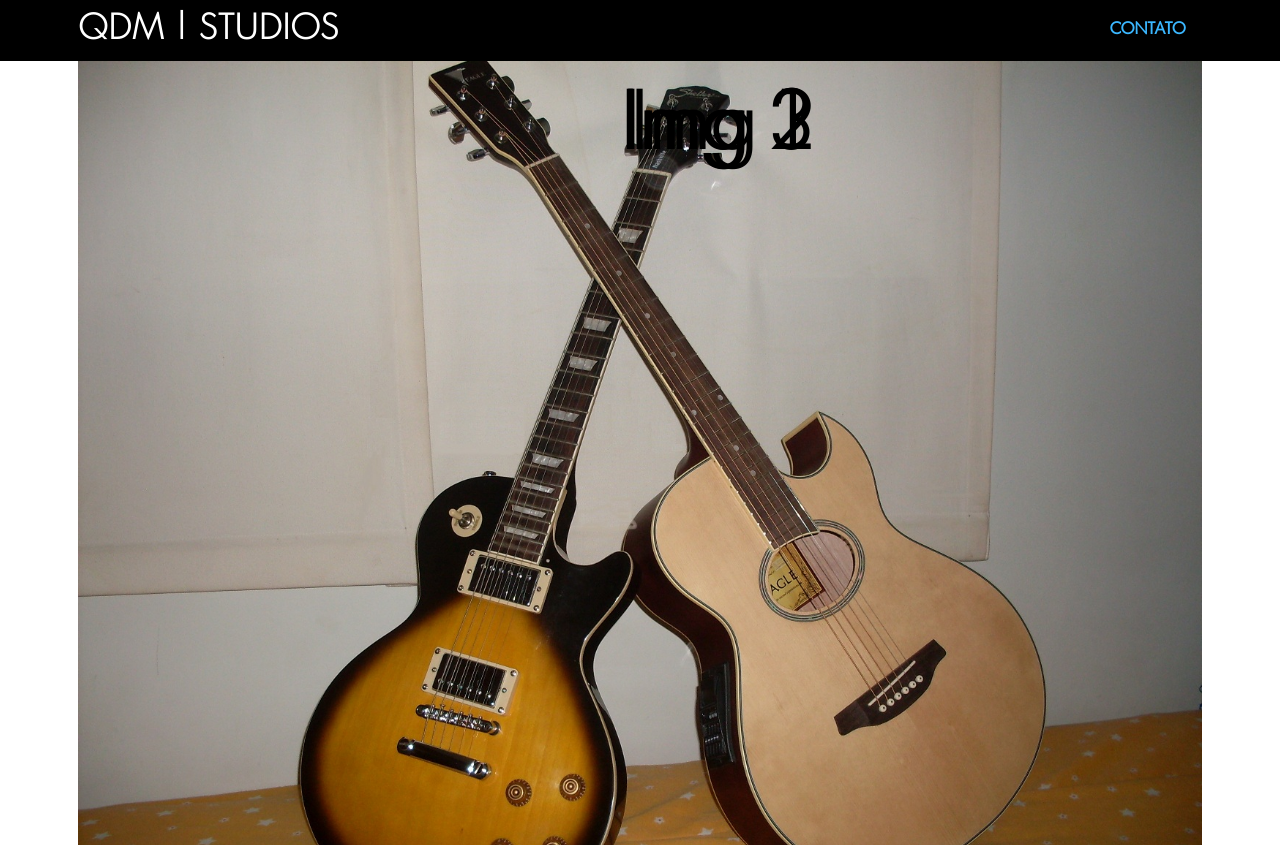
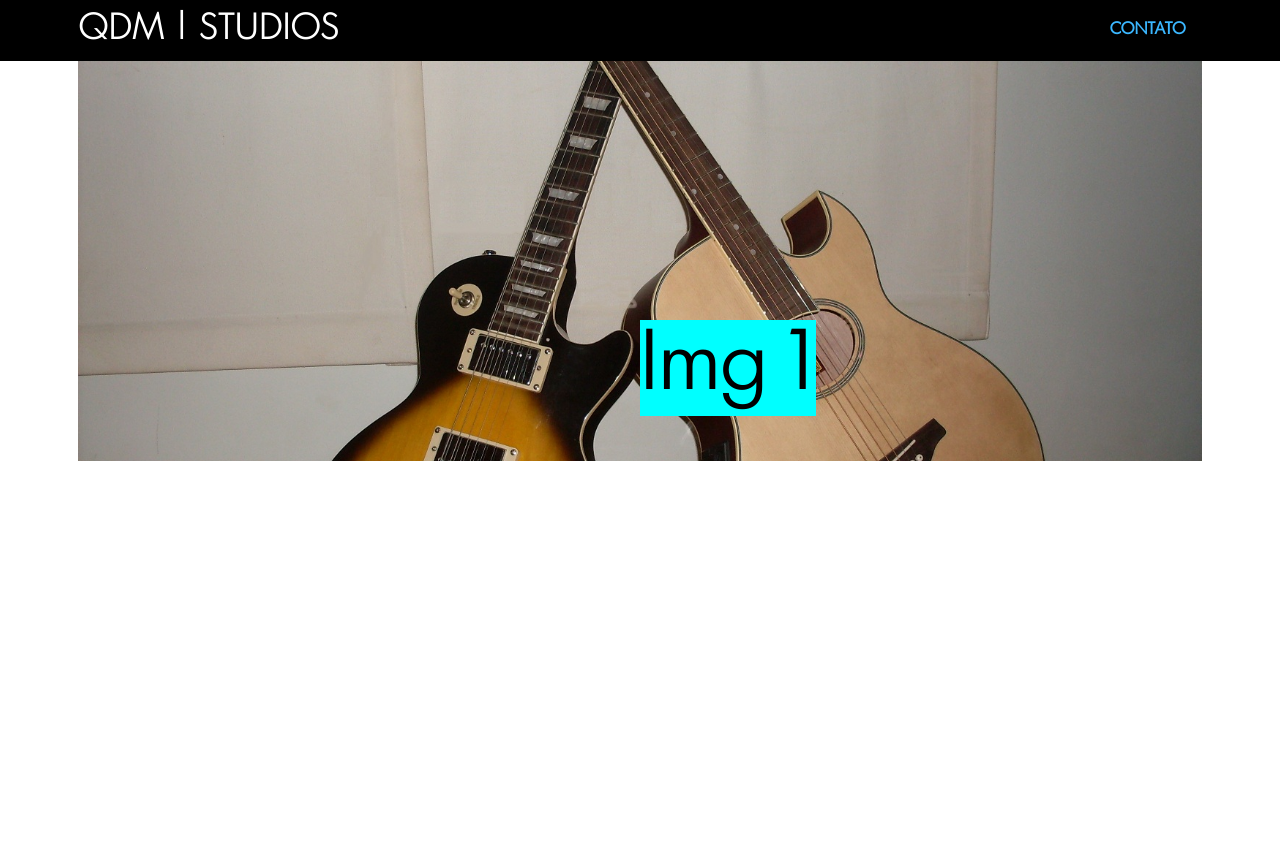
Before and after one commit to tuliovfarias/qdm-studios-site, a Django app: page / in a window 1280 px wide; the page is wider, and only the part inside the window is pictured. After the commit the page ends 461 px from the top of that part, so only its background shows below. Run offline with Django 3.2, Linux system fonts and the light colour scheme; data that the repository does not hold is empty; some libraries are stand-ins or nearby versions.

Commit message:
image slide ok, need to fix title

```diff
--- a/blog/static/blog/index.css
+++ b/blog/static/blog/index.css
@@ -1,35 +1,50 @@
+:root{
+  --pic_height_PC: 25rem;
+  --pic_height_SP: 15rem;
+}
+
 #blog_content {
   display: grid;
-  height: 100vh;
+  /* height: 100vh; */
   /* margin: 0 auto; */
-  grid-template-rows: minmax(0, 1fr) auto;
+  /* grid-template-rows: minmax(0, 1fr) auto; */
+  grid-template-rows: var(--pic_height_PC) auto;
   grid-gap: 1rem;
 }
 
-.slider{
+#slider{
+  display: flex;
+  /* flex: 1; */
+  justify-content: center;
+  align-items: center;
   /* display: block; */
   /* justify-items: center; */
   /* position: relative; */
   overflow: hidden;
   background-color: rgb(0, 0, 0);
+  /* max-height: 30em; */
 }
 
-.photo img{
-  display:block;
-  justify-items: center;
+.photo{
+  display: none;
+}
+
+.photo a img{
+  display: flex;
+  /* max-width: var(--max_body_width); */
+  max-width: 100%;
+  min-height: var(--pic_height_PC);
   /* height: 100%; */
-  width: 100%;
-  object-fit: cover;
   /* object-fit: contain; */
 }
 
 .img-title {
+  display: block;
   position: absolute;
-  text-align: center;
   font-size: 5rem;
-  top: 5rem;
-  /* left: 0.5em; */
-  width: 100%;
+  top: 20rem;
+  left: 50%;
+  background-color: aqua;
 }
 
 #all_posts{
@@ -45,10 +60,26 @@
   /*max-height: 11rem;
   max-width: 11rem; */
   background-color: black;
-
 }
 
 #all_posts a img {
   width: 100%;
   height: auto;
 }
+
+@media only screen and (max-width:680px) {
+  #blog_content {
+    display: grid;
+    grid-template-rows: var(--pic_height_SP) auto;
+    grid-gap: 1rem;
+  }
+  .photo a img{
+    display: flex;
+    /* max-width: var(--max_body_width); */
+    max-width: 100%;
+    min-height: var(--pic_height_SP);
+    /* height: 100%; */
+    object-fit: cover;
+    /* object-fit: contain; */
+  }
+}
--- a/blog/templates/blog/index.html
+++ b/blog/templates/blog/index.html
@@ -10,7 +10,7 @@
 
 {% block content %}
 <div id="blog_content">
-    <section class="slider">
+    <section id="slider">
         <div class="photo">
             <a href=""><img src="{% static 'blog/images/post1.jpg' %}" alt=""></a>
             <div class="img-title">Img 1</div>
@@ -38,7 +38,7 @@
     var images = document.querySelectorAll(".photo");
     var delay_image = 3000;
     var counter = 0;
-    //images[counter].style.display = "block";
+    images[counter].style.display = "block";
     setInterval(next_image, delay_image);
 
     function next_image() {
--- a/static/css/app.css
+++ b/static/css/app.css
@@ -52,9 +52,7 @@ a{
   color: rgb(255, 255, 255);
 }
 
-
-
-#title a{
+#title{
   /* background-color: rgb(182, 0, 0); */
   font-size: 2.2rem;
   word-spacing: 0.28rem; /* Distância do espaço entre palavras */
--- a/templates/base.html
+++ b/templates/base.html
@@ -16,7 +16,7 @@
     <div id="header-area">
         <header class="margin-limit">
             <div id="title">
-                <a href="">QDM l STUDIOS</a>
+                <a id="title" href="">QDM l STUDIOS</a>
             </div>
             {% comment %} <h1><a href=""><img id="image" src="{% static 'images/qdm_logo_hor.png' %}"
                         alt="QDM STUDIOS"></a></h1> {% endcomment %}
```
